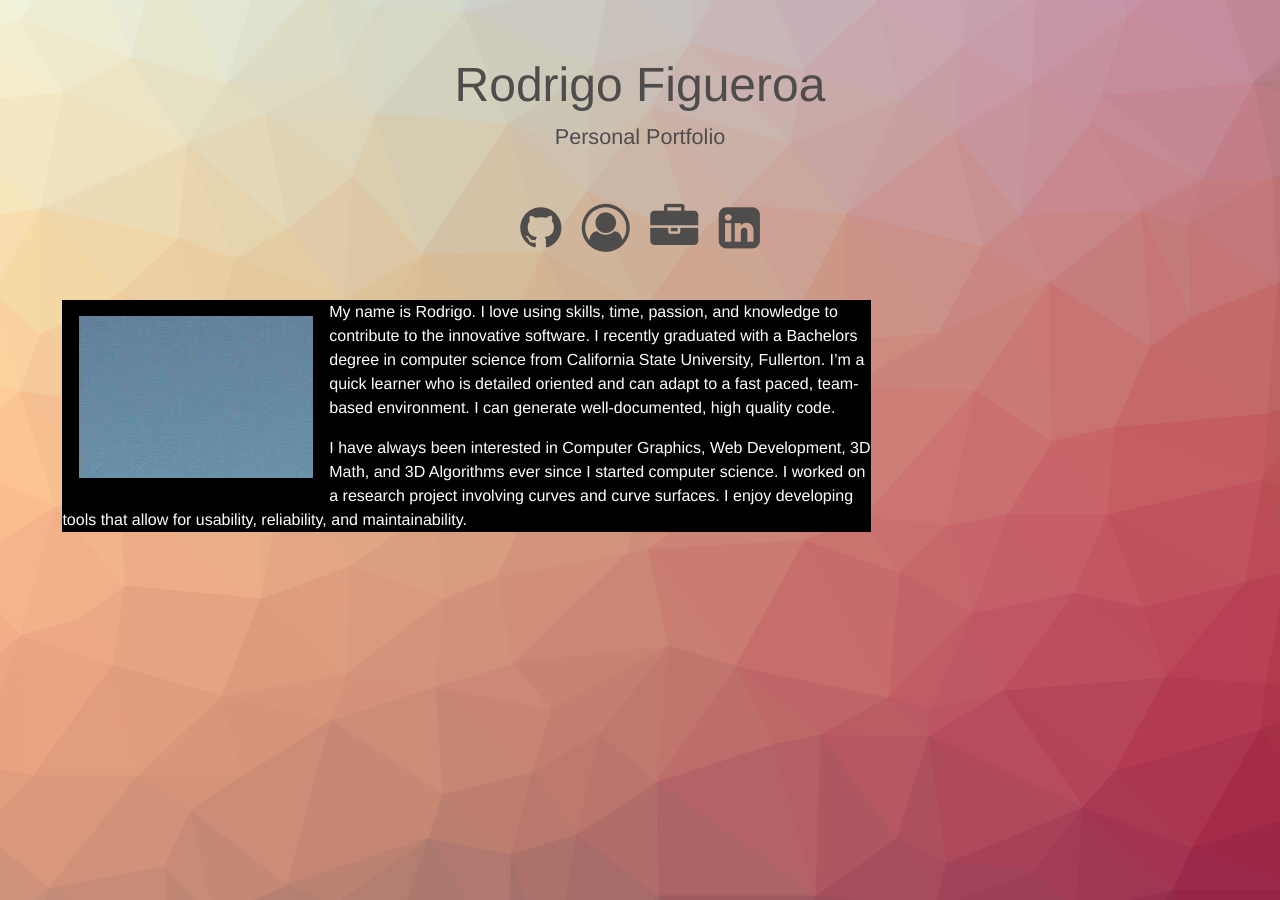
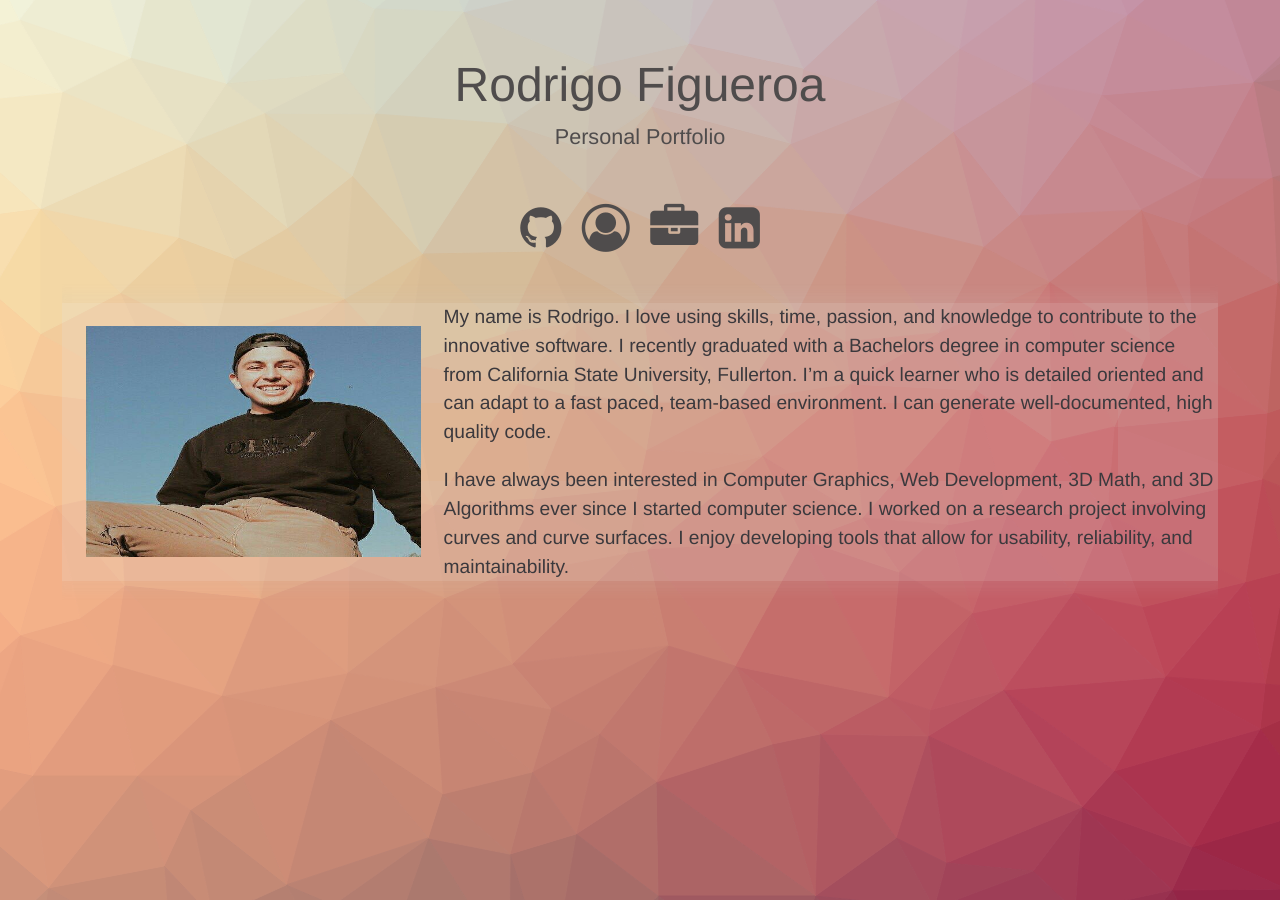
Before and after one commit to RodrigoFigueroaM/RodrigoFigueroaM.github.io, a Jekyll site: the page built from about.html, in a window 1280 px wide. Built offline with Jekyll 4.4.1, drawn with Linux system fonts in a browser that asks for light colours.

Commit message:
about me style

```diff
--- a/css/aboutme.css
+++ b/css/aboutme.css
@@ -1,7 +1,13 @@
 .aboutme
 {
-	background: #000;
-	color: #FFF;
-	/*z-index: -4; position:relative;*/
-	width: 70%;
+	background: rgba(250,250,250,0.1);
+    font-size: 1.2em;
+    box-shadow: 0px 0px 12px 10px rgba(200,200,200,0.1),
+         0px 0px 0px 100px rgba(200,200,200,0.1) inset;
 }
+
+.aboutme img
+{
+    width: 100%;
+    height: 100%;
+}
```
